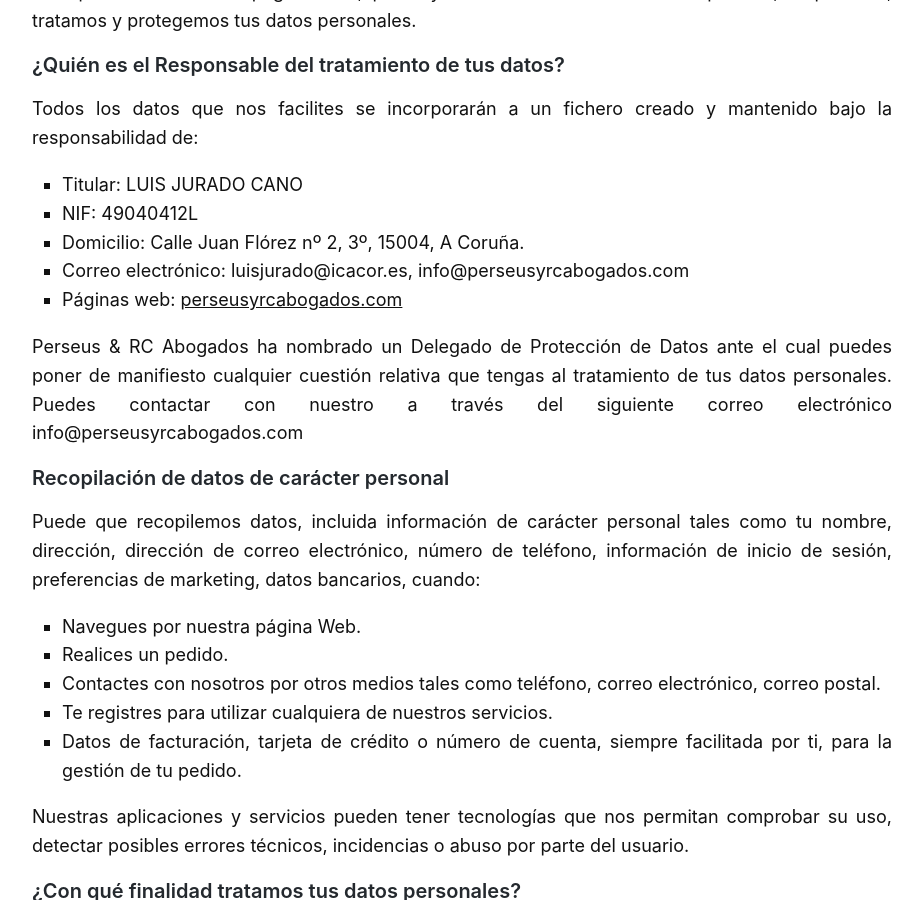
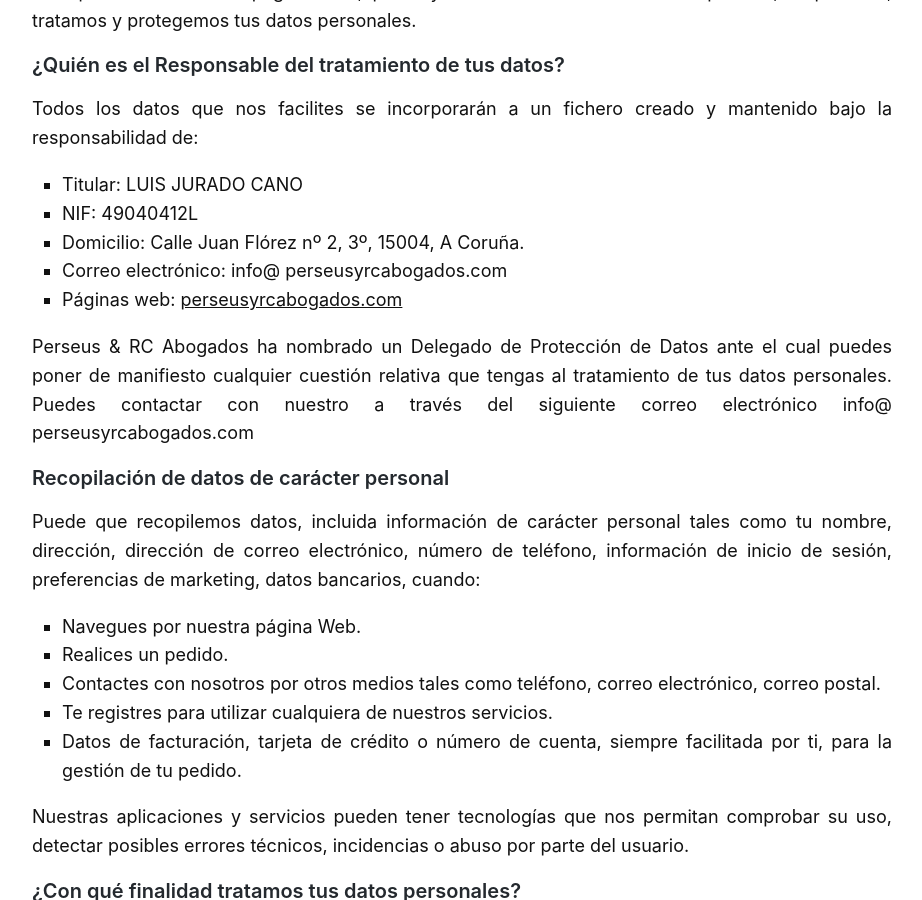
Before and after one commit to streaming10/perseusnew, a Jekyll site: the page built from legal.md, in a window 1280 px wide and 900 px high, scrolled down 424 px. Shown: the whole window, without its empty margins (158-1080 px from the left). Built offline with Jekyll 4.4.1, drawn with Linux system fonts in a browser that asks for light colours; our own code applies the rules of GitHub Pages for plain Markdown files; some of the changed text lies outside the part shown.

Commit message:
Update legal.md

```diff
--- a/legal.md
+++ b/legal.md
@@ -11,10 +11,10 @@ Todos los datos que nos facilites se incorporarán a un fichero creado y manteni
 *   Titular: LUIS JURADO CANO
 *   NIF: 49040412L
 *   Domicilio: Calle Juan Flórez nº 2, 3º, 15004, A Coruña.
-*   Correo electrónico: luisjurado@icacor.es, info@perseusyrcabogados.com
+*   Correo electrónico: info@ perseusyrcabogados.com
 *   Páginas web: [perseusyrcabogados.com](https://perseusyrcabogados.com)
 
-Perseus & RC Abogados ha nombrado un Delegado de Protección de Datos ante el cual puedes poner de manifiesto cualquier cuestión relativa que tengas al tratamiento de tus datos personales. Puedes contactar con nuestro a través del siguiente correo electrónico info@perseusyrcabogados.com
+Perseus & RC Abogados ha nombrado un Delegado de Protección de Datos ante el cual puedes poner de manifiesto cualquier cuestión relativa que tengas al tratamiento de tus datos personales. Puedes contactar con nuestro a través del siguiente correo electrónico info@ perseusyrcabogados.com
 
 ### Recopilación de datos de carácter personal
 
@@ -56,7 +56,7 @@ A menos que así lo exija la legislación aplicable, no facilitaremos tu informa
 
 ### ¿Cuáles son tus derechos cuando nos facilitas tus datos?
 
-La política de privacidad de Perseus & RC Abogados te asegura, en todo caso, el ejercicio de tus derechos en los términos establecidos en la legislación vigente. Puedes hacerlo dirigiendo un escrito a LUIS JURADO CANO, Calle Juan Flórez nº 2, 3º, 15004, A Coruña, o bien enviando un correo electrónico a [info@perseusyrcabogados.com](mailto:info@perseusyrcabogados.com)
+La política de privacidad de Perseus & RC Abogados te asegura, en todo caso, el ejercicio de tus derechos en los términos establecidos en la legislación vigente. Puedes hacerlo dirigiendo un escrito a LUIS JURADO CANO, Calle Juan Flórez nº 2, 3º, 15004, A Coruña, o bien enviando un correo electrónico a [info@ perseusyrcabogados.com](mailto:info@ perseusyrcabogados.com)
 
 Concretamente, cualquier persona tiene derecho a:
 
```
